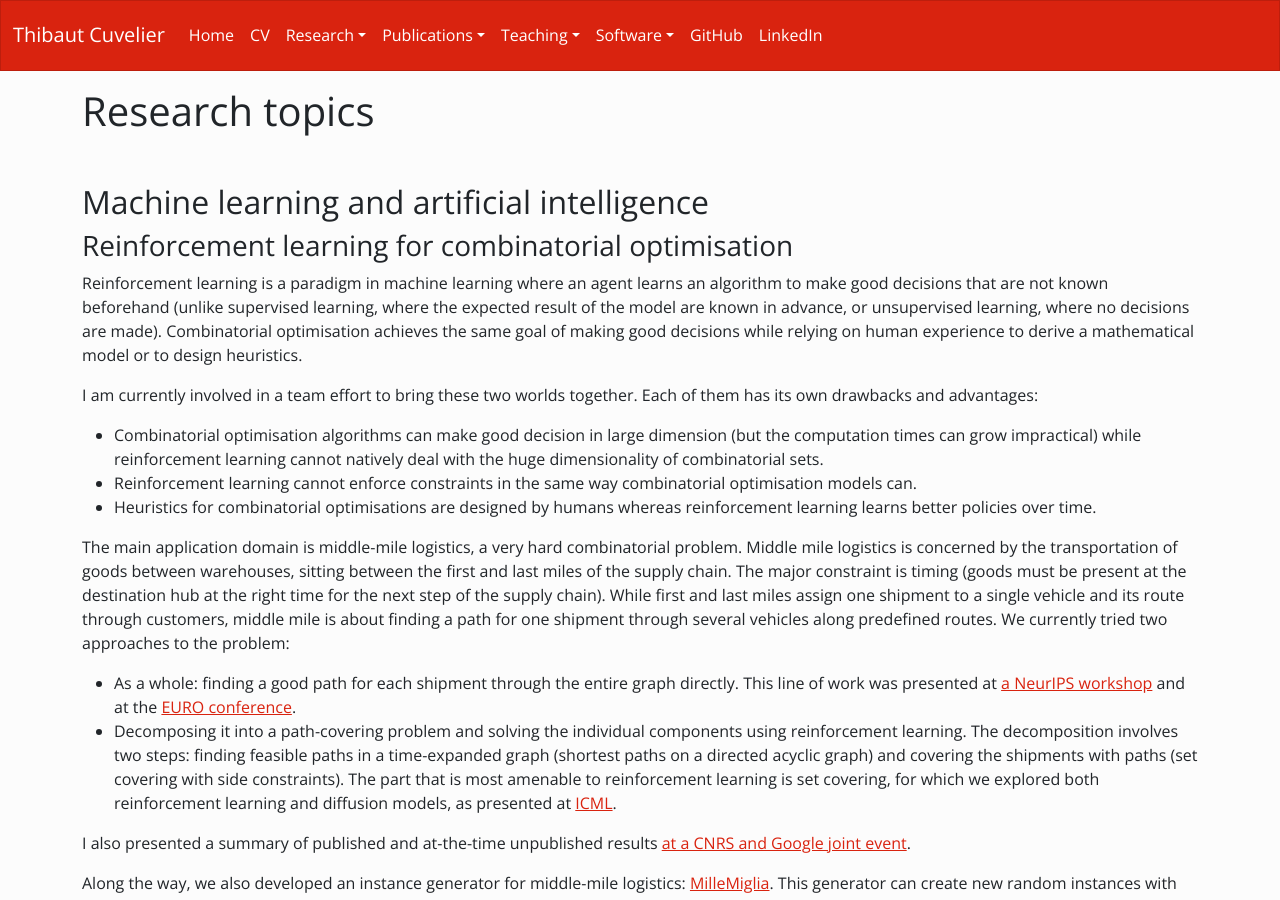
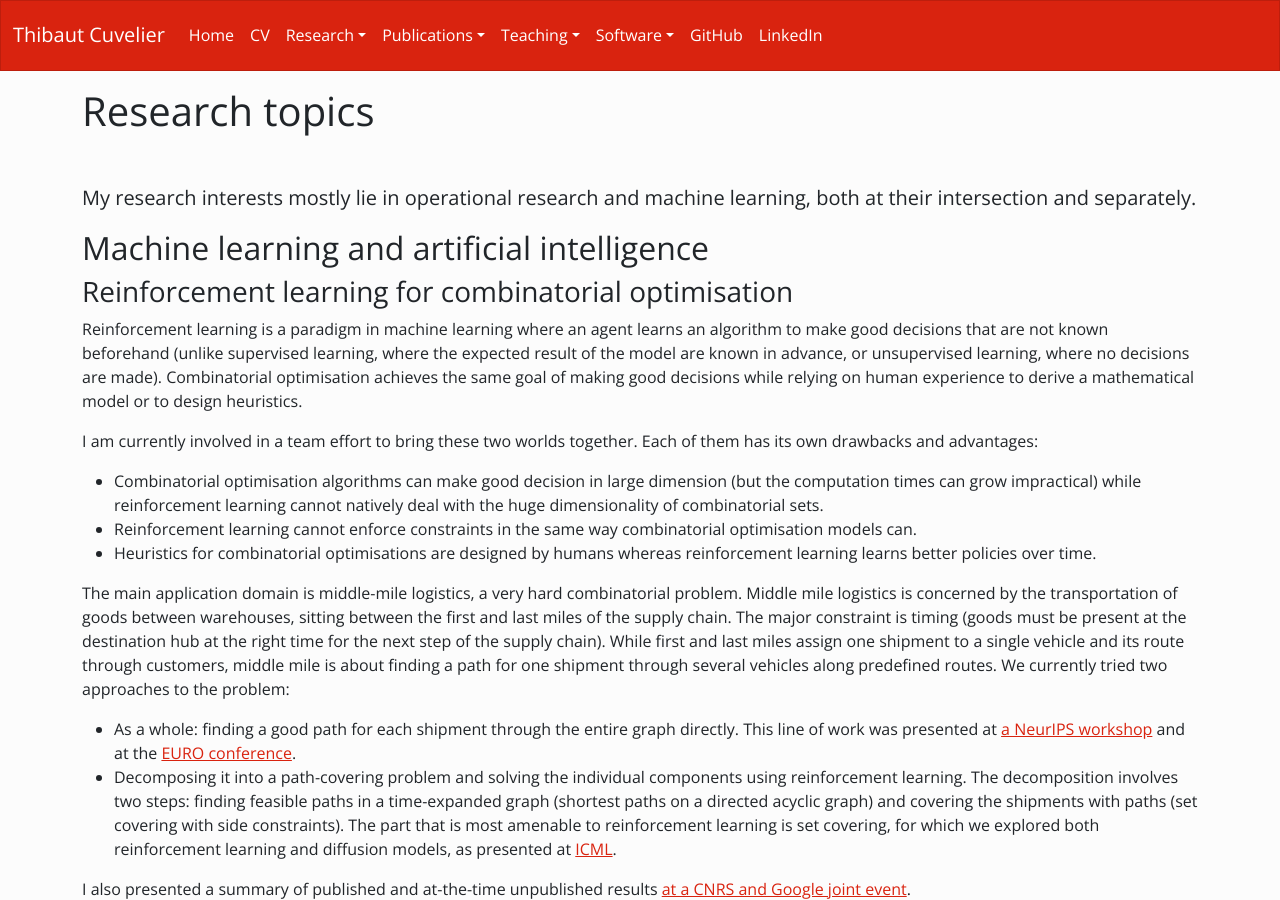
Before and after one commit to dourouc05/dourouc05.github.io, a Jekyll site: the page built from research.md, in a window 1280 px wide and 900 px high. Built offline with Jekyll 4.4.1, drawn with Linux system fonts in a browser that asks for light colours; our own code applies the rules of GitHub Pages for plain Markdown files.

Commit message:
Add a lead paragraph.

```diff
--- a/research.md
+++ b/research.md
@@ -4,6 +4,8 @@ permalink: research
 ---
 
 # Research topics {#research-topics}
+
+<p class="lead" markdown="span">My research interests mostly lie in operational research and machine learning, both at their intersection and separately.</p>
 
 ## Machine learning and artificial intelligence
 
```
